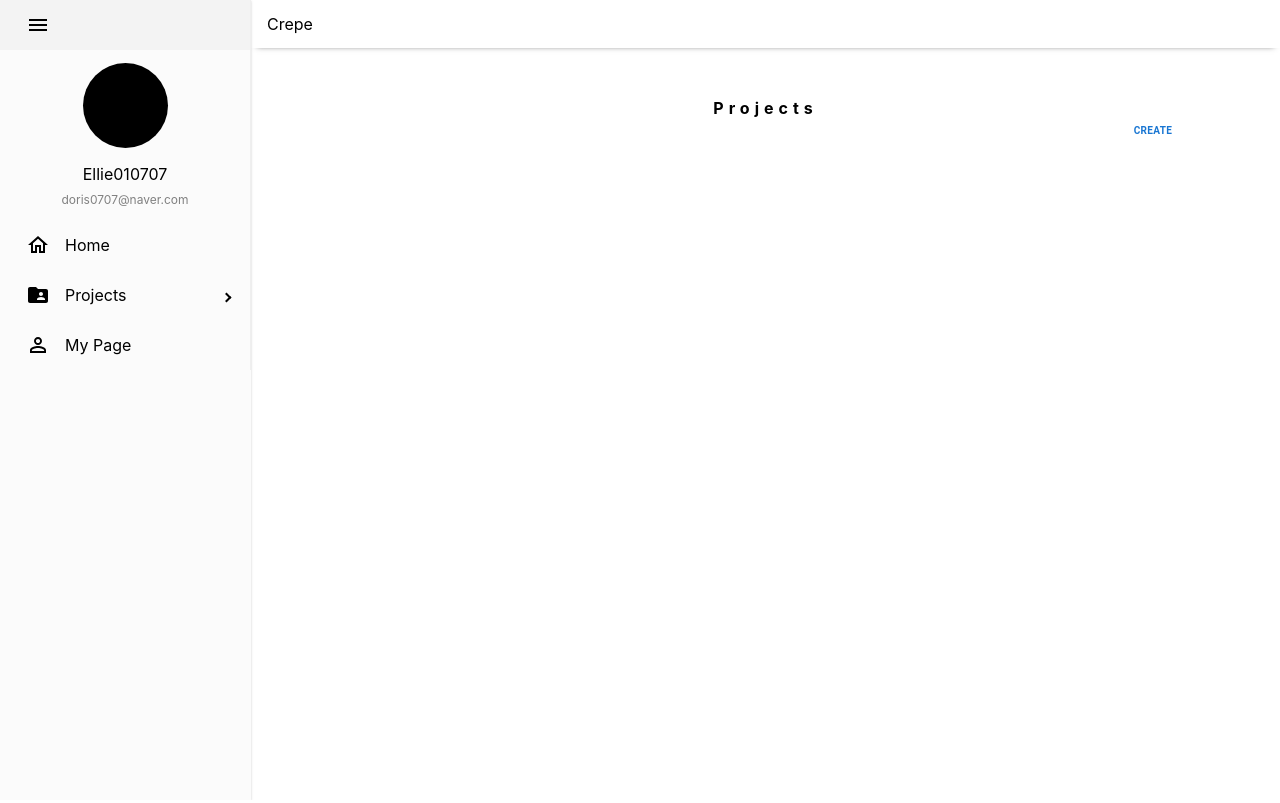
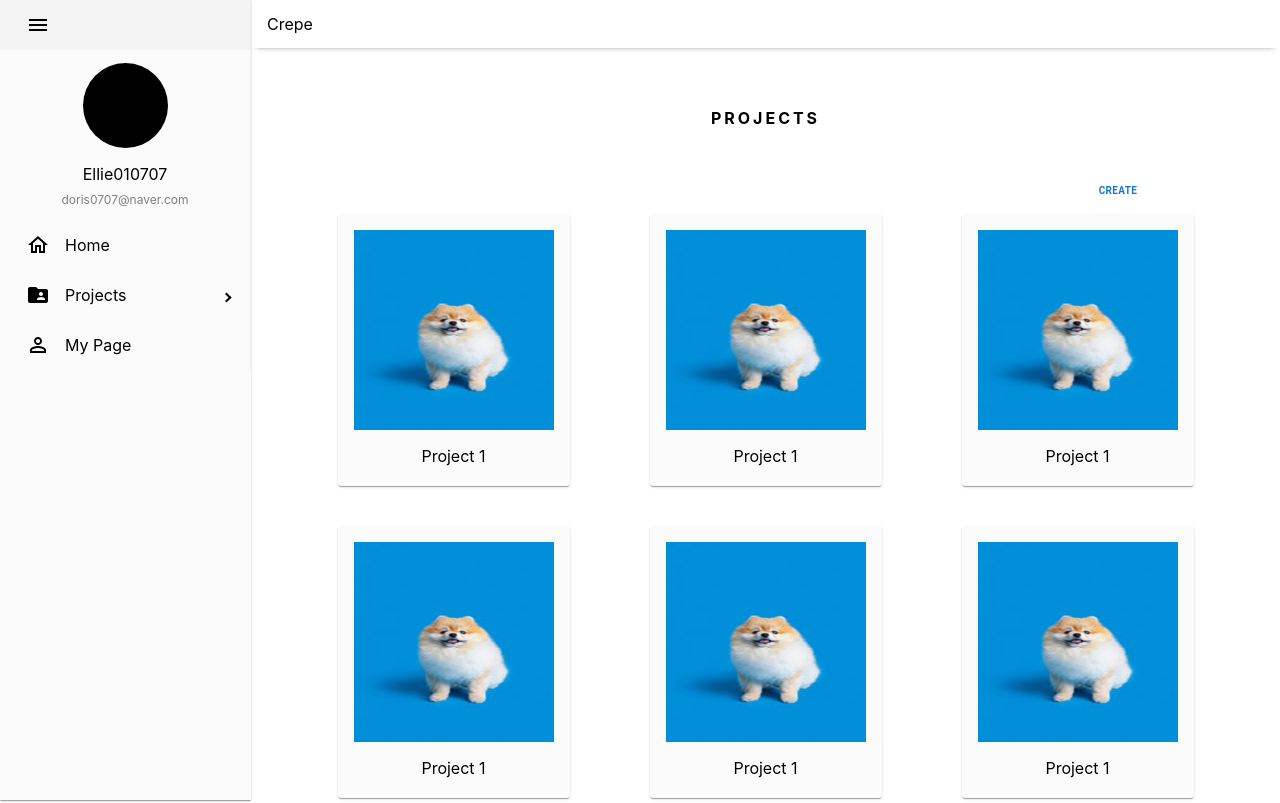
Before and after one commit to Tuk-AOK/frontend-dev, a React (Create React App) app: page / in a window 1280 px wide. Shown: the top 803 px of the page. Built offline with nearby package versions, Linux system fonts and the light colour scheme.

Commit message:
feat: main page

```diff
--- a/src/components/main/main.tsx
+++ b/src/components/main/main.tsx
@@ -1,6 +1,7 @@
 import { Box } from "@mui/material";
 import React from "react";
 import GlobalButton from "../button/globalButton/globalButton";
+import ProjectBox from "../projectBox/projectBox";
 
 export default function Main() {
   return (
@@ -8,15 +9,35 @@ export default function Main() {
       <Box
         sx={{
           textAlign: "center",
-          mt: "50px",
+          mt: "60px",
           fontWeight: "bold",
-          letterSpacing: "5px",
+          letterSpacing: "3px",
         }}
       >
-        Projects
+        PROJECTS
       </Box>
-      <Box sx={{ textAlign: "right", mr: "95px" }}>
+      <Box sx={{ textAlign: "right", mt: "50px", mr: "130px" }}>
         <GlobalButton>create</GlobalButton>
+      </Box>
+      <Box
+        sx={{
+          mt: "10px",
+          display: "flex",
+          flexWrap: "wrap",
+          justifyContent: "center",
+          flexGrow: "1,1,1,1",
+          alignContent: "flex-start",
+          alignItems: "center",
+        }}
+      >
+        <ProjectBox />
+        <ProjectBox />
+        <ProjectBox />
+        <ProjectBox />
+        <ProjectBox />
+        <ProjectBox />
+        <ProjectBox />
+        <ProjectBox />
       </Box>
     </Box>
   );
--- /dev/null
+++ b/src/components/projectBox/index.ts
@@ -0,0 +1 @@
+export {default} from "./projectBox"
--- /dev/null
+++ b/src/components/projectBox/projectBox.tsx
@@ -0,0 +1,28 @@
+import { Box } from "@mui/material";
+import React from "react";
+
+export default function ProjectBox() {
+  return (
+    <Box
+      sx={{
+        ml:"40px",
+        mr:"40px",
+        mb:"40px",
+        width: "200px",
+        height: "240px",
+        padding: "16px",
+        boxShadow: 1,
+        background: "#FBFBFB",
+        borderRadius: "3px",
+        textAlign: "center"
+      }}
+    >
+      <Box>
+        <img width="200px" height="200px" src="img/test.jpeg" alt="test"/>
+      </Box>
+      <Box sx={{mt:"12px", fontSize:"16px"}}>
+      Project 1
+      </Box>
+    </Box>
+  );
+}
```
Also changed, not shown: public/img/test.jpeg (added).
